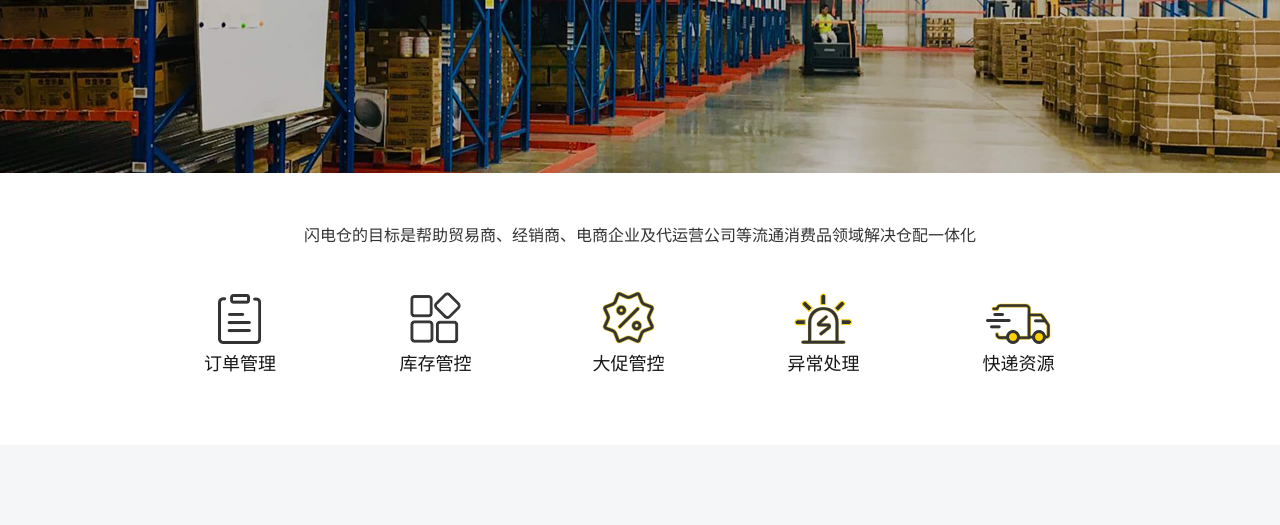
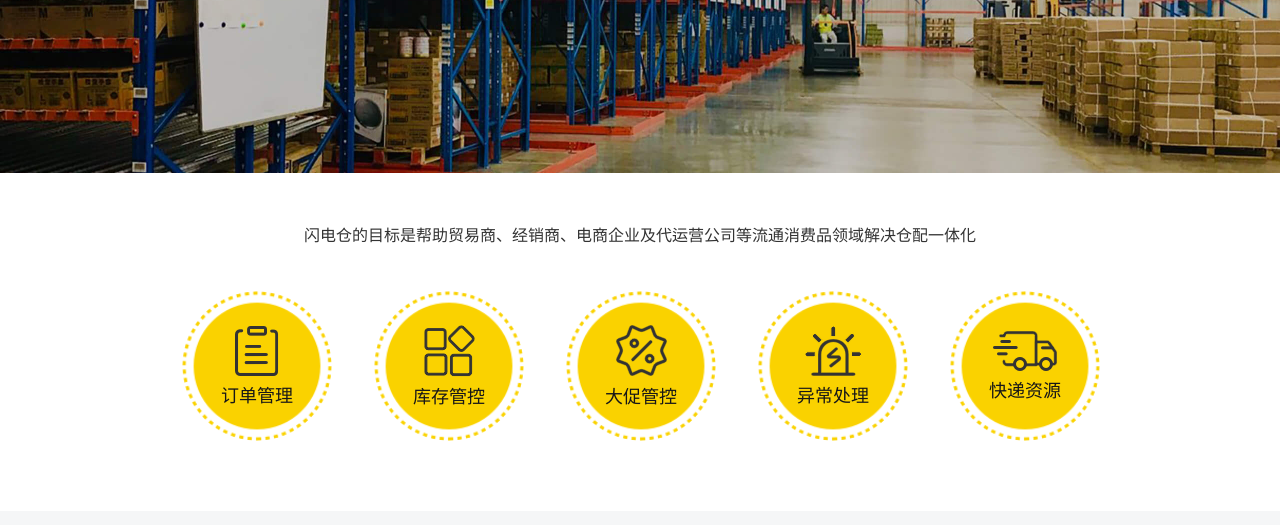
Before and after one commit to WGCafe/sdc-website, a website: page warehouse-integration.html in a window 1280 px wide. Shown: the part 275-800 px from the top of the page. Drawn offline with nearby package versions, Linux system fonts and the light colour scheme; files that its build step writes are made by us from their sources.

Commit message:
dev: fix merge bug

```diff
--- a/warehouse-integration.html
+++ b/warehouse-integration.html
@@ -100,33 +100,43 @@
         </p>
         <ul class="wi-intro__list">
           <li class="wi-intro__item">
+            <div class="wi-intro__item-wrapper">
               <div class="wi-intro__item-content">
-            <img class="wi-intro__item-img" src="./img/wi-order.png">
+                <img class="wi-intro__item-img" src="../img/wi-order.png">
                 <span class="wi-intro__item-text">订单管理</span>
+              </div>
             </div>
           </li>
           <li class="wi-intro__item">
+            <div class="wi-intro__item-wrapper">
               <div class="wi-intro__item-content">
-            <img class="wi-intro__item-img" src="./img/wi-stock.png">
+                <img class="wi-intro__item-img" src="../img/wi-stock.png">
                 <span class="wi-intro__item-text">库存管控</span>
+              </div>
             </div>
           </li>
           <li class="wi-intro__item">
+            <div class="wi-intro__item-wrapper">
               <div class="wi-intro__item-content">
-            <img class="wi-intro__item-img" src="./img/wi-promotion.png">
+                <img class="wi-intro__item-img" src="../img/wi-promotion.png">
                 <span class="wi-intro__item-text">大促管控</span>
+              </div>
             </div>
           </li>
           <li class="wi-intro__item">
+            <div class="wi-intro__item-wrapper">
               <div class="wi-intro__item-content">
-            <img class="wi-intro__item-img" src="./img/wi-exception.png">
+                <img class="wi-intro__item-img" src="../img/wi-exception.png">
                 <span class="wi-intro__item-text">异常处理</span>
+              </div>
             </div>
           </li>
           <li class="wi-intro__item">
+            <div class="wi-intro__item-wrapper">
               <div class="wi-intro__item-content">
-            <img class="wi-intro__item-img" src="./img/wi-express.png">
+                <img class="wi-intro__item-img" src="../img/wi-express.png">
                 <span class="wi-intro__item-text">快递资源</span>
+              </div>
             </div>
           </li>
         </ul>
```
Lines whose indentation alone changed are shown as unchanged.
